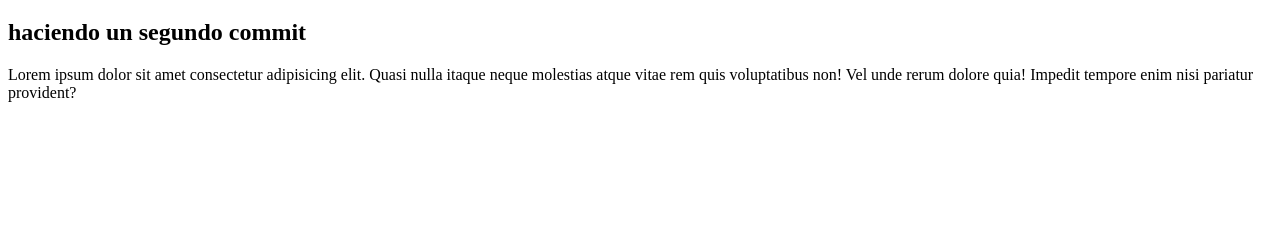
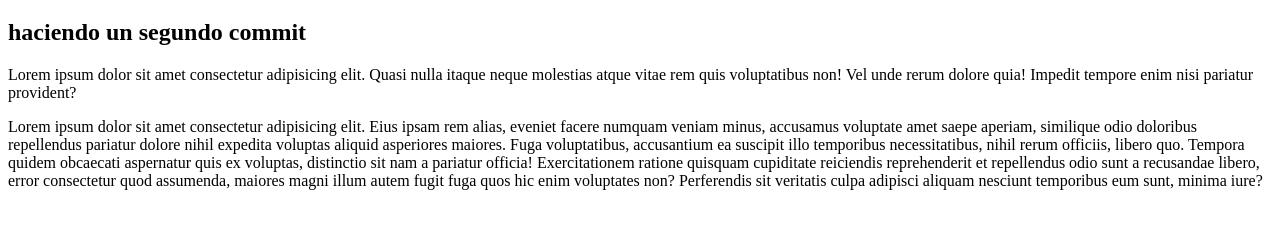
Before and after one commit to pablodorin/CHtesteo, a plain HTML site: page index.html in a window 1280 px wide. Shown: the part 61-290 px from the top of the page. Drawn offline with Linux system fonts and the light colour scheme.

Commit message:
parrafo2

```diff
--- a/index.html
+++ b/index.html
@@ -10,5 +10,8 @@
     <h1>Practicando Git</h1>
     <h2>haciendo un segundo commit</h2>
     <p>Lorem ipsum dolor sit amet consectetur adipisicing elit. Quasi nulla itaque neque molestias atque vitae rem quis voluptatibus non! Vel unde rerum dolore quia! Impedit tempore enim nisi pariatur provident?</p>
+
+    <p>Lorem ipsum dolor sit amet consectetur adipisicing elit. Eius ipsam rem alias, eveniet facere numquam veniam minus, accusamus voluptate amet saepe aperiam, similique odio doloribus repellendus pariatur dolore nihil expedita voluptas aliquid asperiores maiores. Fuga voluptatibus, accusantium ea suscipit illo temporibus necessitatibus, nihil rerum officiis, libero quo. Tempora quidem obcaecati aspernatur quis ex voluptas, distinctio sit nam a pariatur officia! Exercitationem ratione quisquam cupiditate reiciendis reprehenderit et repellendus odio sunt a recusandae libero, error consectetur quod assumenda, maiores magni illum autem fugit fuga quos hic enim voluptates non? Perferendis sit veritatis culpa adipisci aliquam nesciunt temporibus eum sunt, minima iure?
+    </p>
 </body>
 </html>
```
